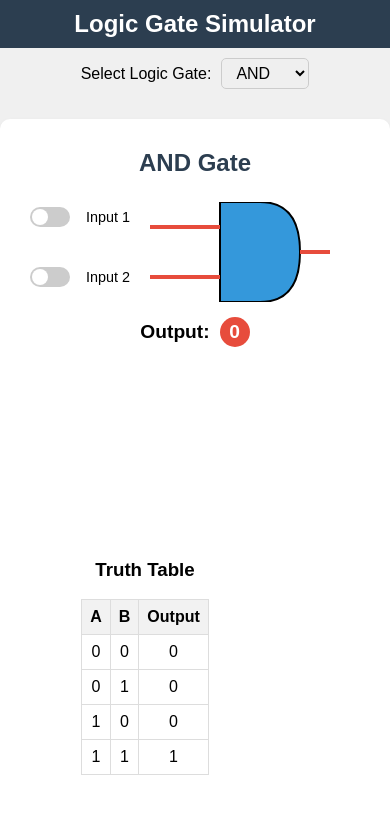
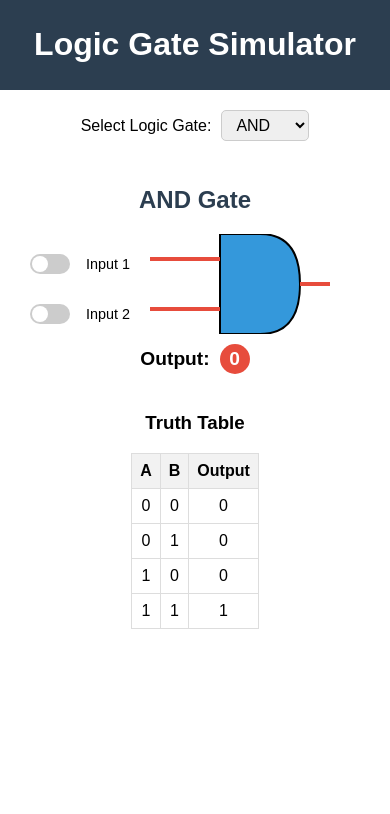
Before and after one commit to swe-robertkibet/logic-gate-simulator, a React (Create React App) app: page / in a window 390 px wide. Shown: the top 814 px of the page. Built offline with nearby package versions, Linux system fonts and the light colour scheme.

Commit message:
Update /src/App.css

```diff
--- a/src/App.css
+++ b/src/App.css
@@ -1,40 +1,23 @@
-body,
-html {
-  margin: 0;
-  padding: 0;
-  height: 100%;
-  overflow: hidden;
-}
-
 .App {
   text-align: center;
   font-family: Arial, sans-serif;
-  background-color: #f0f0f0;
-  height: 100vh;
+  background-color: #fff;
   display: flex;
   flex-direction: column;
-  overflow: hidden;
 }
 
 .App-header {
   background-color: #2c3e50;
-  padding: 10px;
+  padding: 20px;
   color: white;
-  flex-shrink: 0;
-}
-
-.App-header h1 {
-  margin: 0;
-  font-size: 1.5rem;
 }
 
 main {
   flex-grow: 1;
+  padding: 20px;
   display: flex;
   flex-direction: column;
   align-items: center;
-  overflow-y: auto;
-  padding: 10px;
 }
 
 .logic-gate {
@@ -127,11 +110,7 @@ input:checked + .slider:before {
 }
 
 .gate-visual {
-  flex-grow: 1;
-  display: flex;
-  justify-content: center;
-  align-items: center;
-  max-height: 200px;
+  margin: 20px 0;
 }
 
 .output-display {
@@ -164,7 +143,7 @@ input:checked + .slider:before {
 }
 
 .gate-selector {
-  margin-bottom: 10px;
+  margin-bottom: 5px;
 }
 
 .gate-selector select {
@@ -334,20 +313,17 @@ input:checked + .slider:before {
   display: flex;
   flex-direction: column;
   align-items: center;
-  margin-bottom: 20px;
+  margin-bottom: 0px;
 }
 
 .logic-gate {
   background-color: white;
-  padding: 10px;
+  margin-top: 20px;
+  padding: 20px;
   border-radius: 10px;
   box-shadow: 0 4px 6px rgba(0, 0, 0, 0.1);
   width: 100%;
   max-width: 1000px;
-  overflow-y: auto;
-  flex-grow: 1;
-  display: flex;
-  flex-direction: column;
 }
 
 .gate-content {
@@ -355,15 +331,12 @@ input:checked + .slider:before {
   flex-direction: row;
   align-items: flex-start;
   justify-content: space-between;
-  flex-grow: 1;
-  overflow-y: auto;
 }
+
 .gate-interactive {
   flex: 1;
   max-width: 500px;
   margin-right: 20px;
-  display: flex;
-  flex-direction: column;
 }
 
 .gate-visual {
@@ -378,15 +351,13 @@ input:checked + .slider:before {
 }
 
 .gate-visual svg {
-  max-width: 100%;
-  max-height: 100%;
+  width: 100%;
+  height: auto;
 }
 
 .truth-table {
   flex: 1;
   max-width: 300px;
-  overflow-y: auto;
-  margin-right: 100px;
 }
 
 .truth-table table {
@@ -412,7 +383,8 @@ input:checked + .slider:before {
     flex-direction: column;
     align-items: center;
     justify-content: center;
-    min-height: calc(100vh - 100px);
+    margin-top: 0px;
+    box-shadow: none;
   }
 
   .gate-content {
@@ -424,7 +396,10 @@ input:checked + .slider:before {
   .gate-interactive {
     max-width: 100%;
     margin-right: 0;
-    margin-bottom: 10px;
+    margin-bottom: 20px;
+    display: flex;
+    flex-direction: column;
+    align-items: center;
   }
 
   .truth-table {
@@ -433,16 +408,21 @@ input:checked + .slider:before {
 
   .inputs {
     display: flex;
-    justify-content: center;
-    gap: 20px;
-    margin-bottom: 10px;
+    flex-direction: column;
+    align-items: center;
   }
 
   .input-switch {
-    margin-bottom: 10px;
+    margin-bottom: 0px;
   }
 
   .output-display {
     margin-top: 10px;
   }
+
+  .App-header {
+    background-color: #2c3e50;
+    padding: 5px;
+    color: white;
+  }
 }
```
